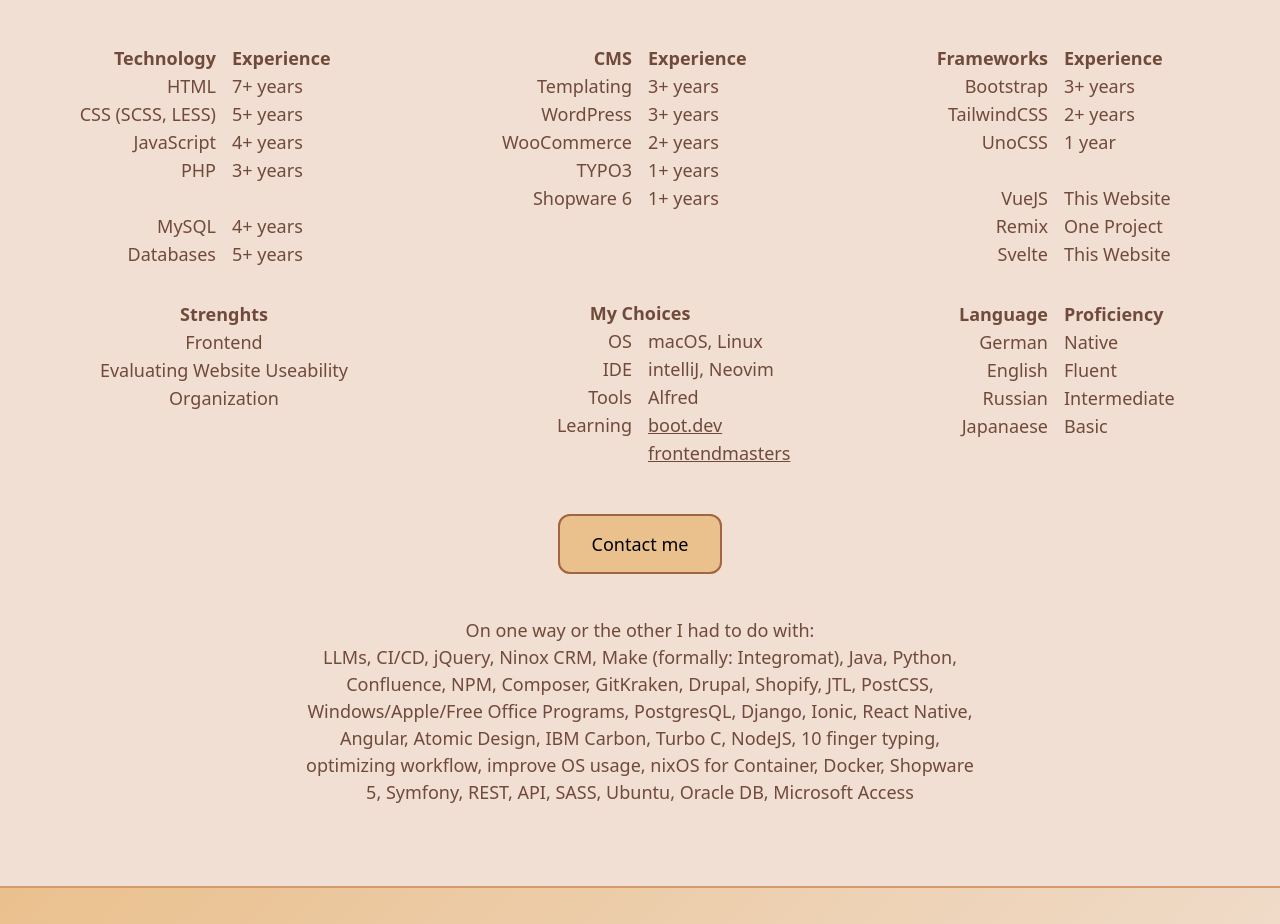
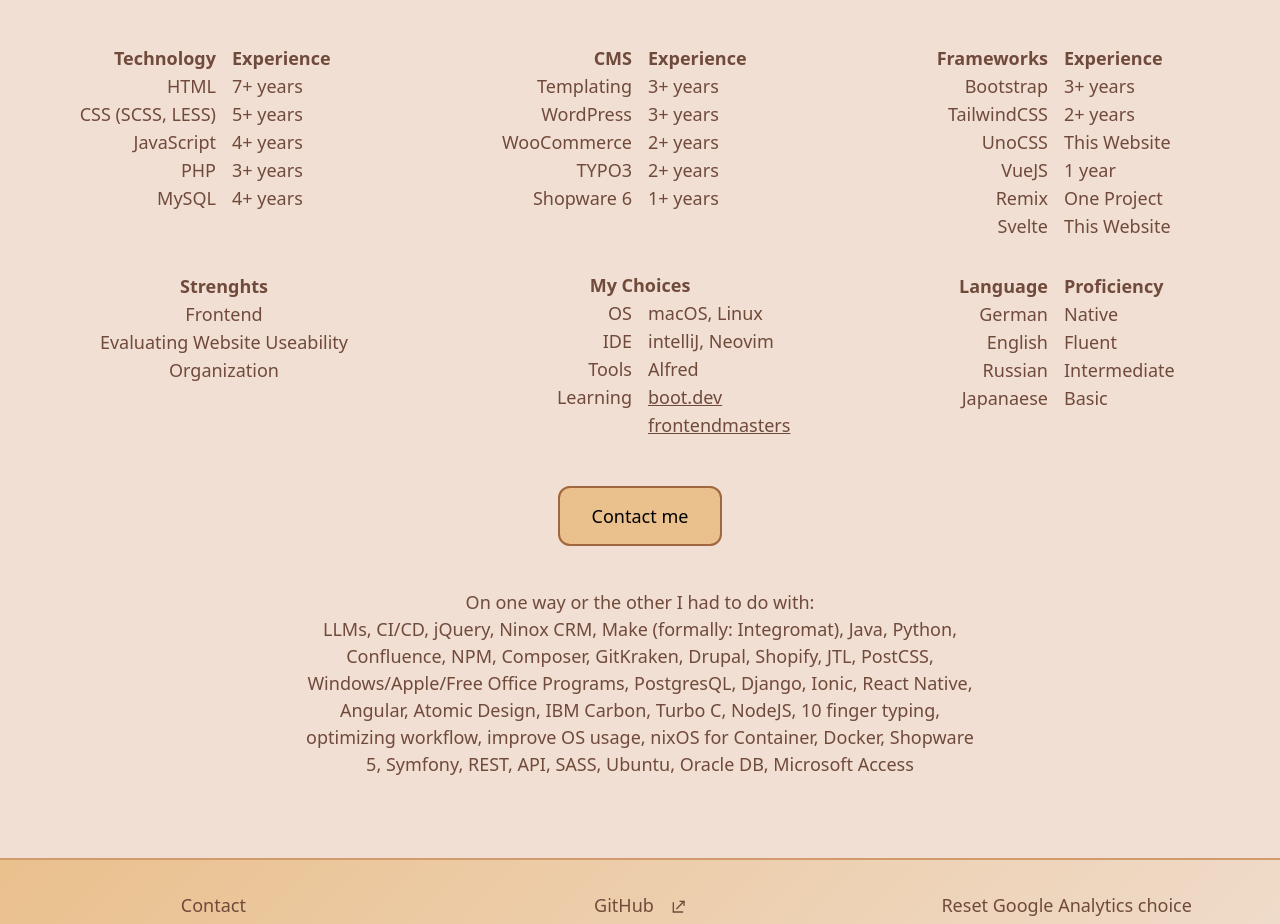
Before and after one commit to lilalunex/best-personal-website-on-the-internet, a SvelteKit app: page /dev in a window 1280 px wide. Shown: the part 820-1744 px from the top of the page. Built offline with nearby package versions, Linux system fonts and the light colour scheme; no server answers.

Commit message:
Dev page text

```diff
--- a/src/routes/dev/+page.svelte
+++ b/src/routes/dev/+page.svelte
@@ -38,9 +38,7 @@
                         <p>CSS (SCSS, LESS)</p>
                         <p>JavaScript</p>
                         <p>PHP</p>
-                        <br>
                         <p>MySQL</p>
-                        <p>Databases</p>
                     </div>
                     <div class="text-xl text-left">
                         <p class="fw-bold">Experience</p>
@@ -48,9 +46,7 @@
                         <p>5+ years</p>
                         <p>4+ years</p>
                         <p>3+ years</p>
-                        <br>
                         <p>4+ years</p>
-                        <p>5+ years</p>
                     </div>
                 </div>
                 <div class="grid grid-cols-2 gap-4">
@@ -68,7 +64,7 @@
                         <p>3+ years</p>
                         <p>3+ years</p>
                         <p>2+ years</p>
-                        <p>1+ years</p>
+                        <p>2+ years</p>
                         <p>1+ years</p>
                         <br>
                     </div>
@@ -79,7 +75,6 @@
                         <p>Bootstrap</p>
                         <p>TailwindCSS</p>
                         <p>UnoCSS</p>
-                        <br>
                         <p>VueJS</p>
                         <p>Remix</p>
                         <p>Svelte</p>
@@ -88,9 +83,8 @@
                         <p class="fw-bold">Experience</p>
                         <p>3+ years</p>
                         <p>2+ years</p>
+                        <p>This Website</p>
                         <p>1 year</p>
-                        <br>
-                        <p>This Website</p>
                         <p>One Project</p>
                         <p>This Website</p>
                     </div>
```
